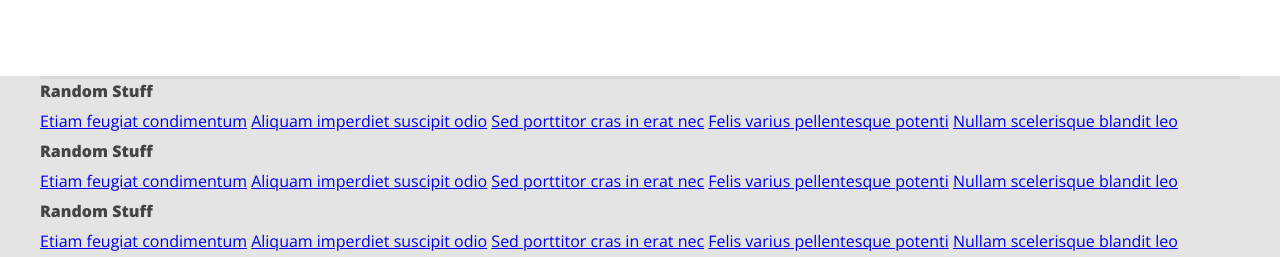
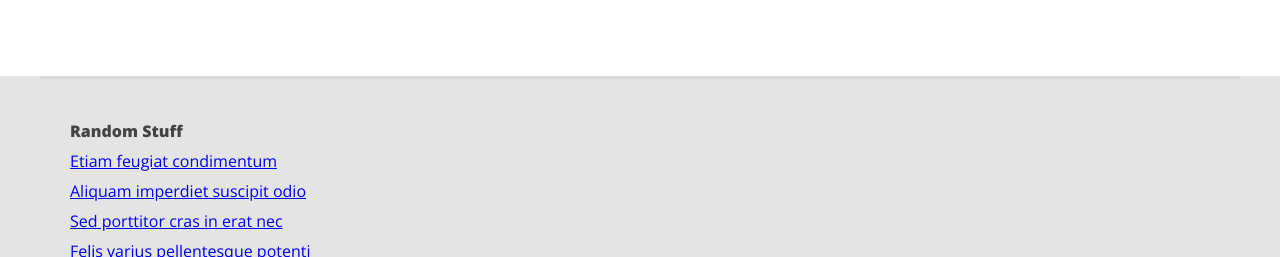
Before and after one commit to pawel-peksa/Verti, a website: page index.html in a window 1280 px wide. Shown: the part 1608-1865 px from the top of the page. Drawn offline with nearby package versions, Linux system fonts and the light colour scheme.

Commit message:
add footer style file

```diff
--- /dev/null
+++ b/scss/_footer.scss
@@ -0,0 +1,11 @@
+.footer {
+  padding: 40px 30px;
+
+  .links {
+    border-bottom: 1px solid #ccc;
+
+    a {
+      display: block;
+    }
+  }
+}
--- a/scss/main.scss
+++ b/scss/main.scss
@@ -9,3 +9,4 @@
 @import "banner";
 @import "articles";
 @import "info";
+@import "footer";
```
Also changed, not shown: css/main.css, 1 other file.
